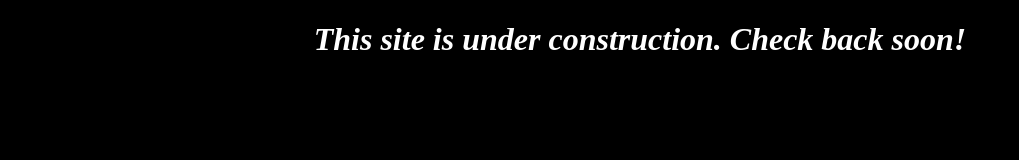
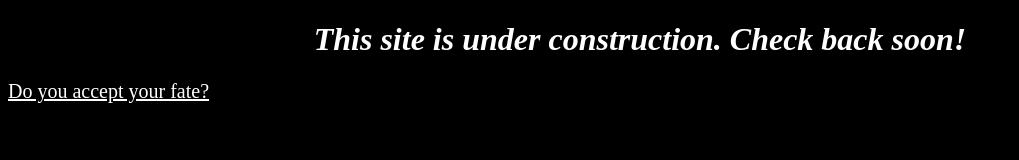
Before and after one commit to SpectralVulpine/spectralvulpine.github.io, a plain HTML site: page index.html in a window 1280 px wide. Shown: the whole page, without its empty margins (0-1019 px from the left). Drawn offline with Linux system fonts and the light colour scheme.

Commit message:
Add link to fate page
Why??

```diff
--- a/index.html
+++ b/index.html
@@ -13,9 +13,16 @@
         font-family: Arial sans-serif;
         color: #fff;
       }
+      a {
+        color: #fff;
+        text-align: center;
+        font-family: Arial sans-serif;
+        font-size: 20px;
+      }
     </style>
   </head>
   <body>
     <h1>This site is under construction. Check back soon!</h1>
+    <a href="/fate">Do you accept your fate?</a>
   </body>
 </html>
```
